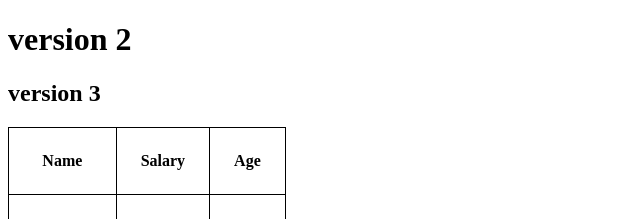
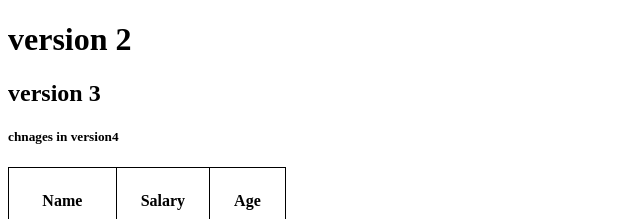
Before and after one commit to yellurinithinreddy/React-app, a React (Vite) app: page / in a window 1280 px wide. Shown: the top 219 px of the page, without its empty margins (0-640 px from the left). Built offline with nearby package versions, Linux system fonts and the light colour scheme.

Commit message:
changes in version 3

```diff
--- a/src/App.jsx
+++ b/src/App.jsx
@@ -14,6 +14,7 @@ const App=()=>{
     <UnOrdList></UnOrdList> */}
     <h1>version 2</h1>
     <h2>version 3</h2>
+    <h5>chnages in version4</h5>
     <Table></Table>
     <Card></Card>
     </>
```
